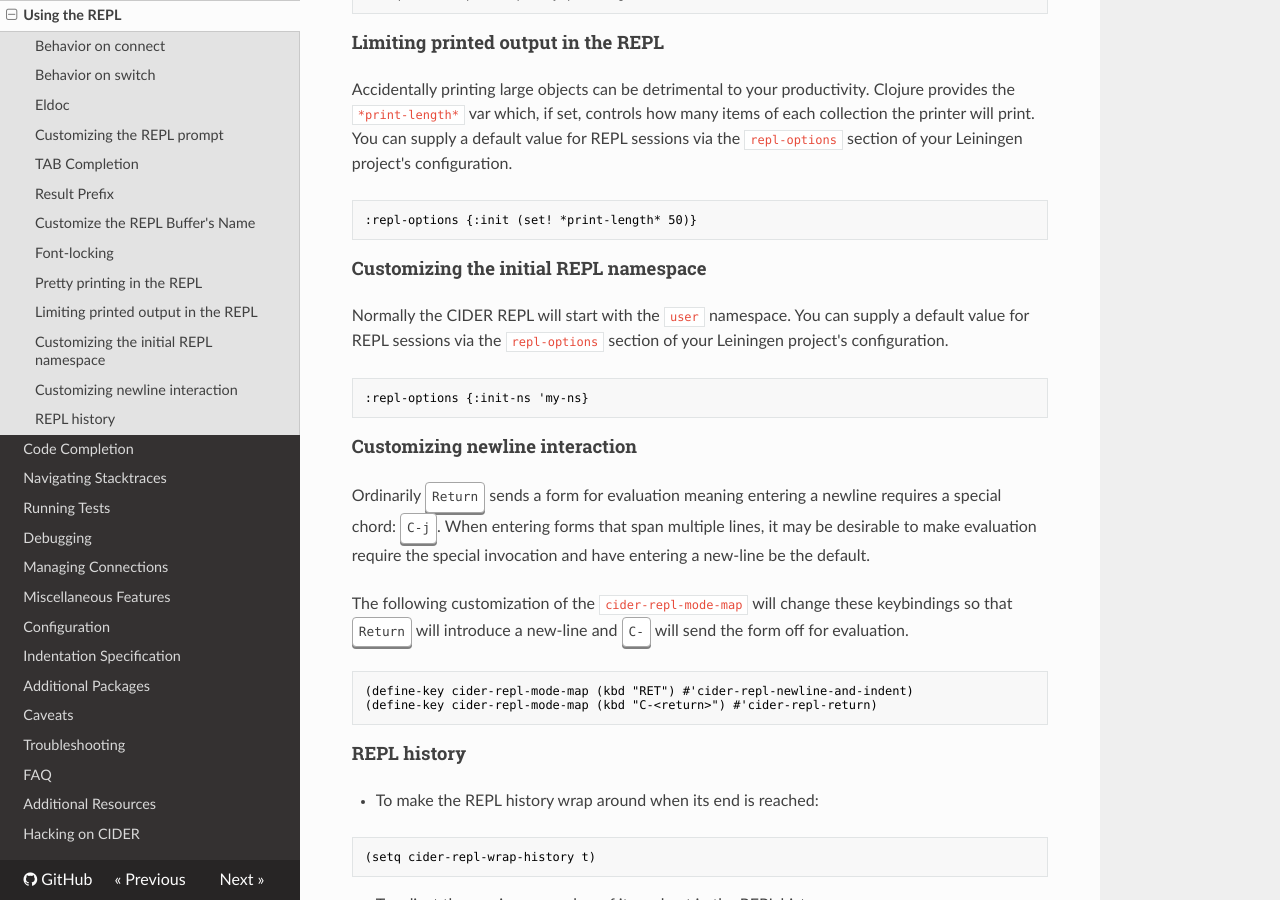
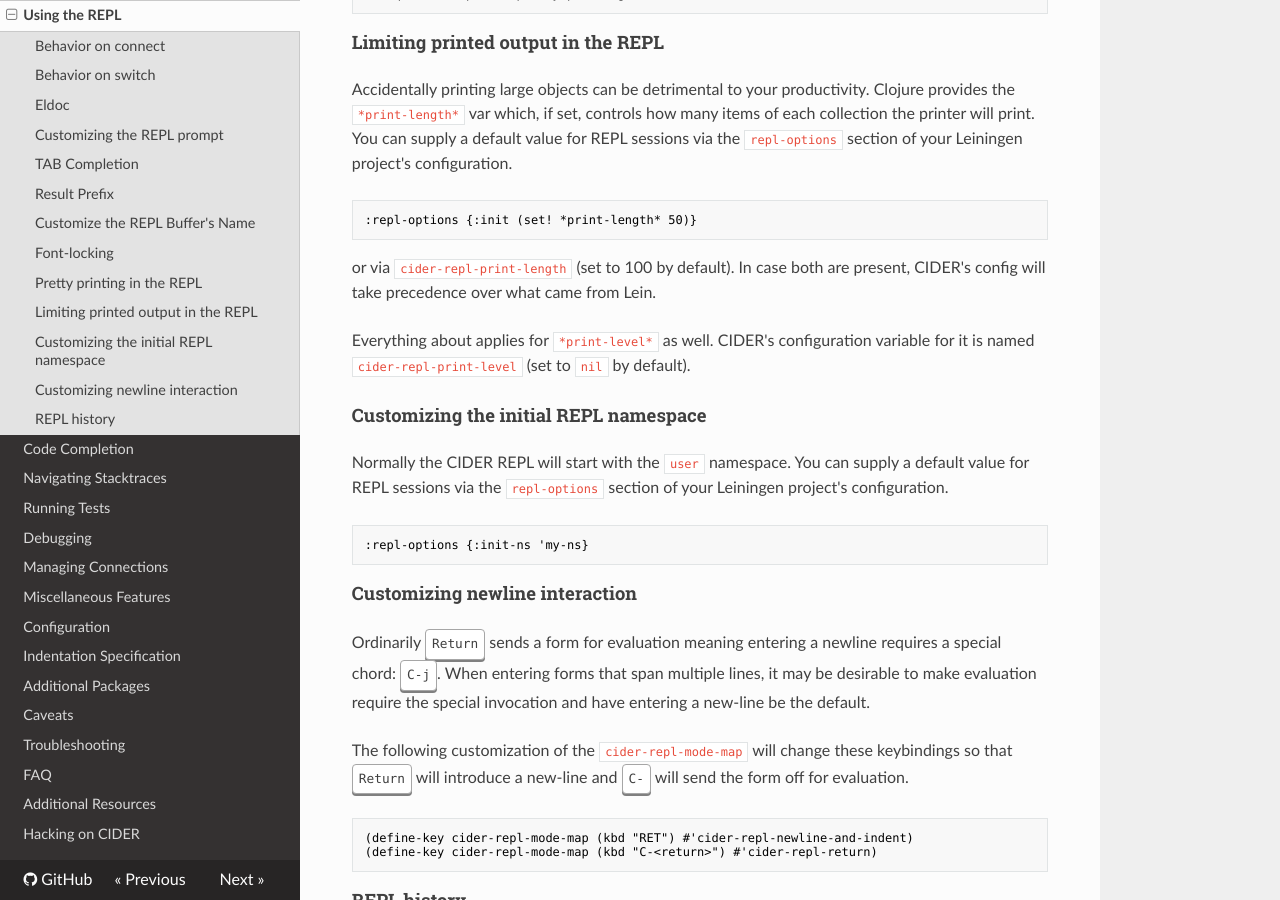
Before and after one commit to clojure-emacs/cider, an MkDocs documentation site: the page built from doc/using_the_repl.md, in a window 1280 px wide and 900 px high, scrolled down 5042 px. Built offline with MkDocs 1.6.1, drawn with Linux system fonts in a browser that asks for light colours; nearby versions of some CDN libraries; old or Windows-style settings are respelled for this version of MkDocs.

Commit message:
[Fix #2160] Make it possible to customize *print-length* and *print-level* via defcustoms
We also set a default *print-level* of 100 to help people kill their REPLs less
often. :-)

````diff
--- a/doc/using_the_repl.md
+++ b/doc/using_the_repl.md
@@ -220,6 +220,12 @@
 :repl-options {:init (set! *print-length* 50)}
 ```
 
+or via `cider-repl-print-length` (set to 100 by default). In case both are
+present, CIDER's config will take precedence over what came from Lein.
+
+Everything about applies for `*print-level*` as well. CIDER's configuration
+variable for it is named `cider-repl-print-level` (set to `nil` by default).
+
 #### Customizing the initial REPL namespace
 
 Normally the CIDER REPL will start with the `user` namespace.
````
Also changed, not shown: CHANGELOG.md (+1 -0 lines), 1 other file.
